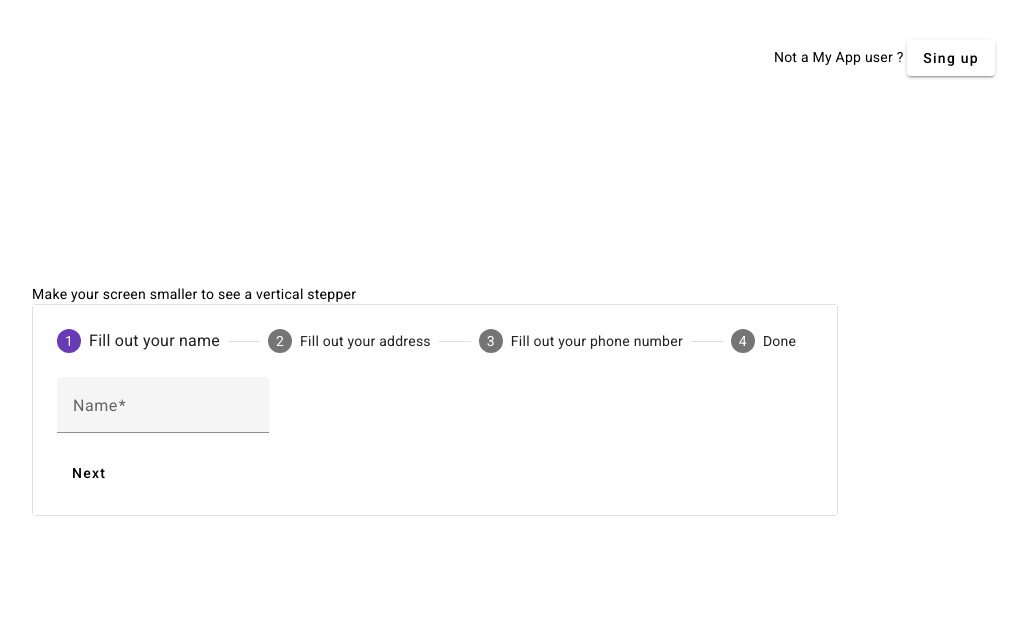
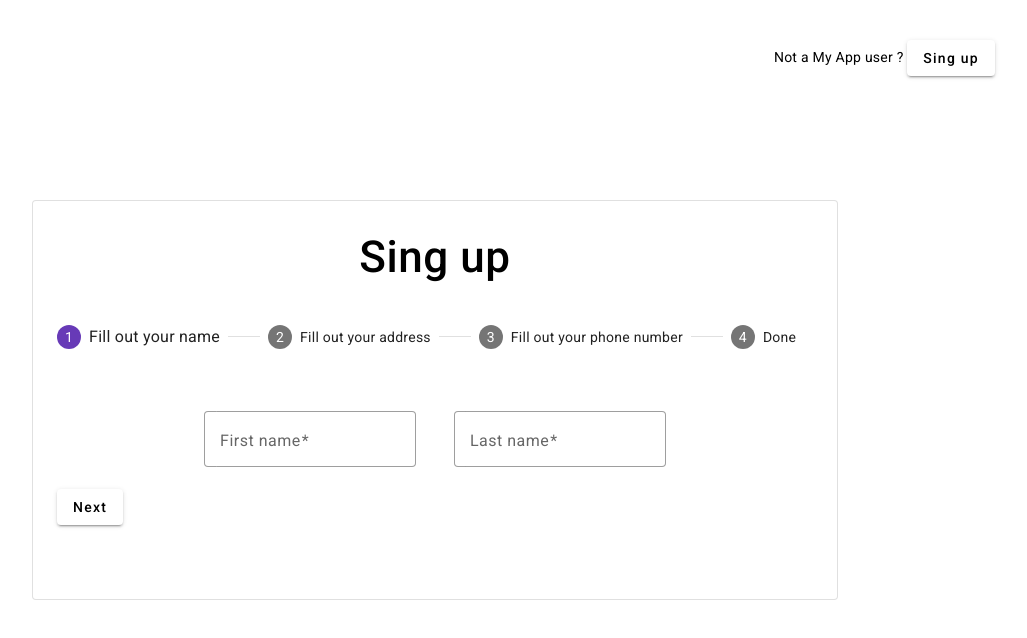
Before and after one commit to GalasMichal/CodeChallenge, an Angular app: page / in a window 1280 px wide. Shown: the top 638 px of the page, without its empty margins (205-1232 px from the left). Built offline with nearby package versions, Linux system fonts and the light colour scheme.

Commit message:
adjustement in first step of register component

```diff
--- a/src/app/sing-up/sing-up.component.html
+++ b/src/app/sing-up/sing-up.component.html
@@ -1,30 +1,29 @@
-@switch (stepperOrientation$ | async) {
-  @case ('horizontal') {
-    <div>Make your screen smaller to see a vertical stepper</div>
-  }
-  @case ('vertical') {
-    <div>Make your screen larger to see a horizontal stepper</div>
-  }
-}
 
-<mat-card class="log-in-card" appearance="outlined">
+<mat-card class="sing-up-card" appearance="outlined">
+  <mat-card-title> Sing up</mat-card-title>
 <mat-stepper
   class="example-stepper"
   [orientation]="(stepperOrientation$ | async)!">
   <mat-step [stepControl]="firstFormGroup" label="Fill out your name">
     <form [formGroup]="firstFormGroup">
-      <mat-form-field>
-        <mat-label>Name</mat-label>
-        <input matInput placeholder="Last name, First name" formControlName="firstCtrl" required>
-      </mat-form-field>
+      <div class="name-container">
+        <mat-form-field appearance="outline">
+          <mat-label >First name</mat-label>
+          <input  matInput formControlName="firstCtrl" required>
+        </mat-form-field>
+        <mat-form-field appearance="outline">
+          <mat-label>Last name</mat-label>
+          <input matInput formControlName="firstCtrl" required>
+        </mat-form-field>
+      </div>
       <div>
-        <button mat-button matStepperNext>Next</button>
+        <button mat-raised-button matStepperNext>Next</button>
       </div>
     </form>
   </mat-step>
   <mat-step [stepControl]="secondFormGroup" label="Fill out your address">
     <form [formGroup]="secondFormGroup">
-      <mat-form-field>
+      <mat-form-field appearance="outline">
         <mat-label>Address</mat-label>
         <input matInput formControlName="secondCtrl" placeholder="Ex. 1 Main St, New York, NY"
                required>
@@ -37,7 +36,7 @@
   </mat-step>
   <mat-step [stepControl]="thirdFormGroup" label="Fill out your phone number">
     <form [formGroup]="thirdFormGroup">
-      <mat-form-field>
+      <mat-form-field appearance="outline">
         <mat-label>Phone number</mat-label>
         <input matInput formControlName="thirdCtrl" placeholder="Ex. 12345678" required>
       </mat-form-field>
--- a/src/app/sing-up/sing-up.component.scss
+++ b/src/app/sing-up/sing-up.component.scss
@@ -0,0 +1,16 @@
+.sing-up-card{
+  height: 400px;
+  mat-card-title{
+    font-size: 44px;
+    text-align: center;
+    margin-top: 5%;
+    height: 15%;
+  }
+}
+
+.name-container{
+  display: flex;
+  justify-content: center;
+  gap: 5%;
+  margin-top: 5%;
+}
```
